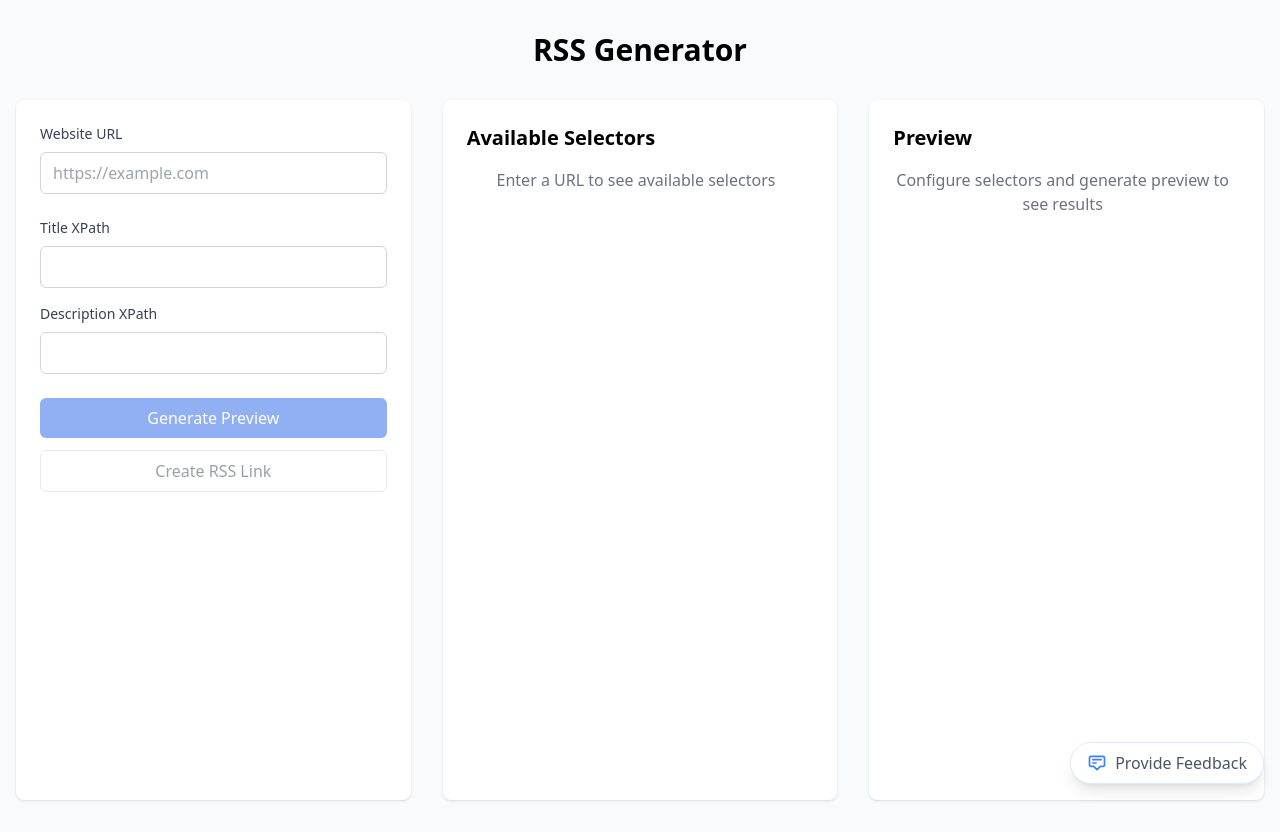
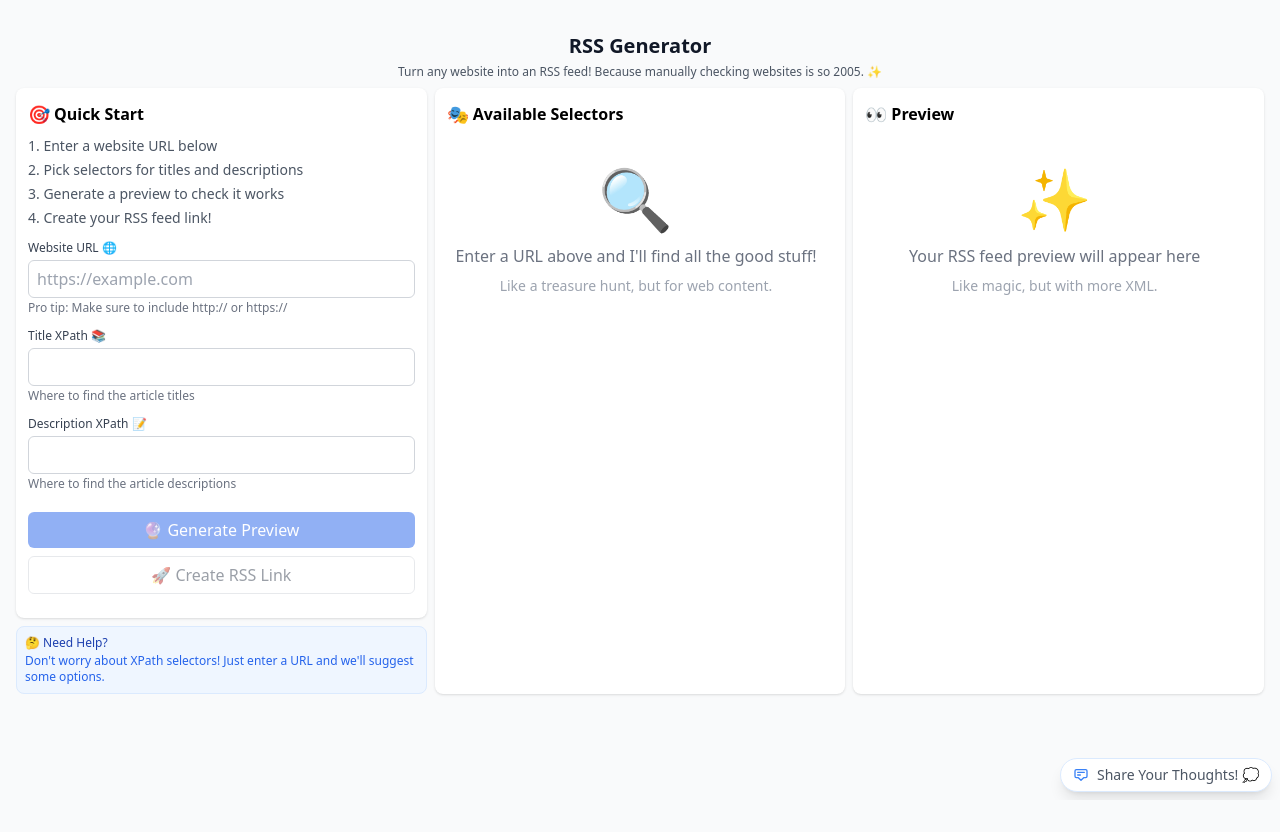
Before and after one commit to ahmedahmedovv/my-rss-creator, a Flask app: page / in a window 1280 px wide. After the commit the page ends 799 px from the top, so only its background shows below. Run offline with Flask 3, Linux system fonts and the light colour scheme; parts of the project's set-up code (start-up, migrations or seed data) failed here and were passed over; some libraries are stand-ins or nearby versions.

Commit message:
ui improve

```diff
--- a/templates/index.html
+++ b/templates/index.html
@@ -5,77 +5,181 @@
     <meta name="viewport" content="width=device-width, initial-scale=1.0">
     <title>RSS Generator</title>
     <script src="https://cdn.tailwindcss.com"></script>
+    <style>
+        /* Remove the body overflow: hidden to restore scrollbar */
+        body {
+            overflow-y: auto;
+            min-height: 100vh;
+        }
+
+        /* Update container styles */
+        .max-w-\[1920px\] {
+            min-height: 100vh;
+            padding: 1rem 0;  /* Restored padding */
+        }
+
+        /* Keep existing scrollbar styling for content areas */
+        #selectorList, #feedPreview {
+            scrollbar-width: thin;
+            scrollbar-color: #CBD5E1 transparent;
+        }
+
+        #selectorList::-webkit-scrollbar,
+        #feedPreview::-webkit-scrollbar {
+            width: 6px;
+        }
+
+        #selectorList::-webkit-scrollbar-track,
+        #feedPreview::-webkit-scrollbar-track {
+            background: transparent;
+        }
+
+        #selectorList::-webkit-scrollbar-thumb,
+        #feedPreview::-webkit-scrollbar-thumb {
+            background-color: #CBD5E1;
+            border-radius: 3px;
+        }
+
+        #selectorList::-webkit-scrollbar-thumb:hover,
+        #feedPreview::-webkit-scrollbar-thumb:hover {
+            background-color: #94A3B8;
+        }
+
+        /* Add custom scrollbar for main page */
+        ::-webkit-scrollbar {
+            width: 8px;
+        }
+
+        ::-webkit-scrollbar-track {
+            background: #f1f1f1;
+        }
+
+        ::-webkit-scrollbar-thumb {
+            background: #CBD5E1;
+            border-radius: 4px;
+        }
+
+        ::-webkit-scrollbar-thumb:hover {
+            background: #94A3B8;
+        }
+
+        /* Add consistent panel styling */
+        .grid > div {
+            display: flex;
+            flex-direction: column;
+        }
+
+        /* Ensure form elements don't cause unwanted scrolling */
+        #rssForm {
+            display: flex;
+            flex-direction: column;
+        }
+
+        /* Consistent spacing for form elements */
+        #rssForm > div {
+            margin-bottom: 0.75rem;
+        }
+
+        /* Remove margin from last form element */
+        #rssForm > div:last-child {
+            margin-bottom: 0;
+        }
+    </style>
 </head>
 <body class="bg-gray-50">
     <div class="max-w-[1920px] mx-auto px-4 py-8">
-        <!-- Add loading overlay -->
+        <!-- Loading overlay -->
         <div id="loadingOverlay" class="fixed inset-0 bg-black bg-opacity-50 hidden flex items-center justify-center z-50">
             <div class="bg-white p-6 rounded-lg shadow-xl">
                 <div class="flex items-center space-x-3">
                     <div class="animate-spin rounded-full h-8 w-8 border-b-2 border-blue-600"></div>
-                    <span class="text-gray-700">Processing...</span>
+                    <span class="text-gray-700">Working magic... 🪄</span>
                 </div>
             </div>
         </div>
 
-        <!-- Add toast notifications container -->
+        <!-- Toast notifications -->
         <div id="toastContainer" class="fixed bottom-4 right-4 z-50"></div>
 
-        <h1 class="text-3xl font-bold text-center mb-8">RSS Generator</h1>
+        <!-- Header Section - Further reduced -->
+        <div class="text-center mb-2">
+            <h1 class="text-xl font-bold text-gray-900 mb-1">RSS Generator</h1>
+            <p class="text-xs text-gray-600 max-w-2xl mx-auto">
+                Turn any website into an RSS feed! Because manually checking websites is so 2005.
+                <span class="text-blue-600">✨</span>
+            </p>
+        </div>
 
-        <!-- Main Grid Layout -->
-        <div class="grid grid-cols-1 lg:grid-cols-3 gap-8">
-            <!-- Input Form -->
-            <div class="bg-white rounded-lg shadow p-6 max-w-xl mx-auto lg:mx-0 w-full">
-                <form id="rssForm">
+        <!-- Main Grid Layout - Reduced spacing -->
+        <div class="grid grid-cols-1 lg:grid-cols-3 gap-2">
+            <!-- Input Form Panel -->
+            <div class="flex flex-col">
+                <div class="bg-white rounded-lg shadow p-3">
+                    <h2 class="text-base font-semibold mb-2 flex items-center">
+                        <span class="text-lg mr-1">🎯</span> Quick Start
+                    </h2>
+                    <ol class="list-decimal list-inside space-y-1 text-sm text-gray-600 mb-3">
+                        <li>Enter a website URL below</li>
+                        <li>Pick selectors for titles and descriptions</li>
+                        <li>Generate a preview to check it works</li>
+                        <li>Create your RSS feed link!</li>
+                    </ol>
+                    <form id="rssForm" class="space-y-2">
+                        <div class="space-y-3">
                             <!-- URL Input -->
-                    <div class="mb-6">
-                        <label class="block text-sm font-medium text-gray-700 mb-2">
-                            Website URL
+                            <div>
+                                <label class="block text-xs font-medium text-gray-700 mb-1">
+                                    Website URL 🌐
                                 </label>
                                 <input type="url" id="url" required
-                               class="w-full px-3 py-2 border border-gray-300 rounded-md focus:outline-none focus:ring-2 focus:ring-blue-500"
+                                       class="w-full px-2 py-1.5 border border-gray-300 rounded-md focus:outline-none focus:ring-2 focus:ring-blue-500"
                                        placeholder="https://example.com">
+                                <p class="mt-0.5 text-xs text-gray-500">Pro tip: Make sure to include http:// or https://</p>
                             </div>
 
-                    <!-- Selectors -->
-                    <div class="space-y-4">
+                            <!-- Selectors - Reduced spacing -->
                             <div>
-                            <label class="block text-sm font-medium text-gray-700 mb-2">Title XPath</label>
+                                <label class="block text-xs font-medium text-gray-700 mb-1">
+                                    Title XPath 📚
+                                </label>
                                 <input type="text" id="titleSelector" required
-                                   class="w-full px-3 py-2 border border-gray-300 rounded-md focus:outline-none focus:ring-2 focus:ring-blue-500">
+                                       class="w-full px-2 py-1.5 border border-gray-300 rounded-md focus:outline-none focus:ring-2 focus:ring-blue-500">
+                                <p class="mt-0.5 text-xs text-gray-500">Where to find the article titles</p>
                             </div>
                             <div>
-                            <label class="block text-sm font-medium text-gray-700 mb-2">Description XPath</label>
+                                <label class="block text-xs font-medium text-gray-700 mb-1">
+                                    Description XPath 📝
+                                </label>
                                 <input type="text" id="descriptionSelector" required
-                                   class="w-full px-3 py-2 border border-gray-300 rounded-md focus:outline-none focus:ring-2 focus:ring-blue-500">
+                                       class="w-full px-2 py-1.5 border border-gray-300 rounded-md focus:outline-none focus:ring-2 focus:ring-blue-500">
+                                <p class="mt-0.5 text-xs text-gray-500">Where to find the article descriptions</p>
                             </div>
                         </div>
 
-                    <!-- Buttons -->
-                    <div class="mt-6 space-y-3">
+                        <!-- Buttons - Reduced spacing -->
+                        <div class="mt-3 space-y-2">
                             <button type="submit" id="generateButton"
-                                class="w-full bg-blue-600 text-white py-2 px-4 rounded-md hover:bg-blue-700 focus:outline-none focus:ring-2 focus:ring-blue-500 disabled:opacity-50"
+                                    class="w-full bg-blue-600 text-white py-1.5 px-3 rounded-md hover:bg-blue-700 focus:outline-none focus:ring-2 focus:ring-blue-500 disabled:opacity-50 transition-colors"
                                     disabled>
-                            Generate Preview
+                                🔮 Generate Preview
                             </button>
                             <button type="button" id="saveButton" onclick="saveFeed()"
-                                class="w-full border border-gray-300 text-gray-700 py-2 px-4 rounded-md hover:bg-gray-50 focus:outline-none focus:ring-2 focus:ring-blue-500 disabled:opacity-50"
+                                    class="w-full border border-gray-300 text-gray-700 py-1.5 px-3 rounded-md hover:bg-gray-50 focus:outline-none focus:ring-2 focus:ring-blue-500 disabled:opacity-50 transition-colors"
                                     disabled>
-                            Create RSS Link
+                                🚀 Create RSS Link
                             </button>
                         </div>
 
                         <!-- Success Message -->
                         <div id="savedFeedContainer" class="hidden mt-4">
                             <div class="bg-green-50 border border-green-200 rounded-md p-4">
-                            <p class="text-green-700 mb-2">Feed saved successfully!</p>
+                                <p class="text-green-700 mb-2">🎉 Feed saved successfully!</p>
                                 <div class="flex gap-2">
                                     <input type="text" id="savedFeedUrl" readonly
                                            class="flex-1 px-3 py-2 border border-gray-300 rounded-md">
                                     <button type="button" onclick="copySavedUrl(event)"
                                             class="px-4 py-2 bg-white border border-gray-300 rounded-md hover:bg-gray-50">
-                                    Copy
+                                        📋 Copy
                                     </button>
                                 </div>
                             </div>
@@ -83,29 +187,66 @@
                     </form>
                 </div>
 
-            <!-- Selector List -->
-            <div class="bg-white rounded-lg shadow p-6 flex flex-col h-[700px]">
-                <h2 class="text-xl font-semibold mb-4">Available Selectors</h2>
-                <div id="selectorList" class="space-y-4 overflow-y-auto flex-1 pr-2">
-                    <div class="text-center text-gray-500">
-                        Enter a URL to see available selectors
+                <!-- Help Card - Reduced size -->
+                <div class="bg-blue-50 rounded-lg p-2 border border-blue-100 mt-2">
+                    <h3 class="font-medium text-blue-800 mb-0.5 text-xs">🤔 Need Help?</h3>
+                    <p class="text-xs text-blue-600">
+                        Don't worry about XPath selectors! Just enter a URL and we'll suggest some options.
+                    </p>
+                </div>
+            </div>
+
+            <!-- Selector List Panel -->
+            <div class="bg-white rounded-lg shadow p-3 flex flex-col" id="selectorPanel">
+                <h2 class="text-base font-semibold mb-2 flex items-center">
+                    <span class="text-lg mr-1">🎭</span> Available Selectors
+                </h2>
+                <div id="selectorList" class="flex-1 overflow-y-auto pr-2">
+                    <div class="text-center text-gray-500 py-8">
+                        <p class="text-6xl mb-4">🔍</p>
+                        <p>Enter a URL above and I'll find all the good stuff!</p>
+                        <p class="text-sm text-gray-400 mt-2">Like a treasure hunt, but for web content.</p>
                     </div>
                 </div>
             </div>
 
-            <!-- Preview -->
-            <div class="bg-white rounded-lg shadow p-6 flex flex-col h-[700px]">
-                <h2 class="text-xl font-semibold mb-4">Preview</h2>
-                <div id="feedPreview" class="space-y-4 overflow-y-auto flex-1 pr-2">
-                    <div class="text-center text-gray-500">
-                        Configure selectors and generate preview to see results
+            <!-- Preview Panel -->
+            <div class="bg-white rounded-lg shadow p-3 flex flex-col" id="previewPanel">
+                <h2 class="text-base font-semibold mb-2 flex items-center">
+                    <span class="text-lg mr-1">👀</span> Preview
+                </h2>
+                <div id="feedPreview" class="flex-1 overflow-y-auto pr-2">
+                    <div class="text-center text-gray-500 py-8">
+                        <p class="text-6xl mb-4">✨</p>
+                        <p>Your RSS feed preview will appear here</p>
+                        <p class="text-sm text-gray-400 mt-2">Like magic, but with more XML.</p>
                     </div>
                 </div>
             </div>
         </div>
     </div>
 
-    <!-- Keep existing JavaScript but remove style tag -->
+    <!-- Feedback Button - Adjusted position -->
+    <div class="fixed bottom-2 right-2 z-40">
+        <a href="/feedback"
+           class="group flex items-center space-x-2 bg-white px-3 py-1.5 rounded-full shadow-lg hover:shadow-xl transition-all duration-200 border border-blue-100 hover:border-blue-200">
+            <svg xmlns="http://www.w3.org/2000/svg"
+                 class="h-4 w-4 text-blue-500 group-hover:text-blue-600 transition-colors"
+                 fill="none"
+                 viewBox="0 0 24 24"
+                 stroke="currentColor">
+                <path stroke-linecap="round"
+                      stroke-linejoin="round"
+                      stroke-width="2"
+                      d="M7 8h10M7 12h4m1 8l-4-4H5a2 2 0 01-2-2V6a2 2 0 012-2h14a2 2 0 012 2v8a2 2 0 01-2 2h-3l-4 4z" />
+            </svg>
+            <span class="text-sm text-gray-600 group-hover:text-gray-800 font-medium transition-colors">
+                Share Your Thoughts! 💭
+            </span>
+        </a>
+    </div>
+
+    <!-- Keep existing JavaScript -->
     <script>
     document.getElementById('url').addEventListener('input', debounce(async function(e) {
         const url = e.target.value;
@@ -454,26 +595,28 @@
             setTimeout(() => container.removeChild(toast), 300);
         }, 3000);
     }
+
+    // Function to adjust panel heights
+    function adjustPanelHeights() {
+        // Get the height of the input form panel
+        const inputFormHeight = document.querySelector('.grid > div:first-child').offsetHeight;
+
+        // Set the height of other panels
+        document.getElementById('selectorPanel').style.height = `${inputFormHeight}px`;
+        document.getElementById('previewPanel').style.height = `${inputFormHeight}px`;
+    }
+
+    // Adjust heights on load and window resize
+    window.addEventListener('load', adjustPanelHeights);
+    window.addEventListener('resize', adjustPanelHeights);
+
+    // Adjust heights when content changes
+    const observer = new MutationObserver(adjustPanelHeights);
+    observer.observe(document.querySelector('.grid'), {
+        subtree: true,
+        childList: true,
+        characterData: true
+    });
     </script>
-
-    <!-- Add this before closing body tag, after the main content -->
-    <div class="fixed bottom-4 right-4 z-40">
-        <a href="/feedback"
-           class="group flex items-center space-x-2 bg-white px-4 py-2 rounded-full shadow-lg hover:shadow-xl transition-all duration-200 border border-blue-100 hover:border-blue-200">
-            <svg xmlns="http://www.w3.org/2000/svg"
-                 class="h-5 w-5 text-blue-500 group-hover:text-blue-600 transition-colors"
-                 fill="none"
-                 viewBox="0 0 24 24"
-                 stroke="currentColor">
-                <path stroke-linecap="round"
-                      stroke-linejoin="round"
-                      stroke-width="2"
-                      d="M7 8h10M7 12h4m1 8l-4-4H5a2 2 0 01-2-2V6a2 2 0 012-2h14a2 2 0 012 2v8a2 2 0 01-2 2h-3l-4 4z" />
-            </svg>
-            <span class="text-gray-600 group-hover:text-gray-800 font-medium transition-colors">
-                Provide Feedback
-            </span>
-        </a>
-    </div>
 </body>
 </html>
```
Lines whose indentation alone changed are shown as unchanged.
